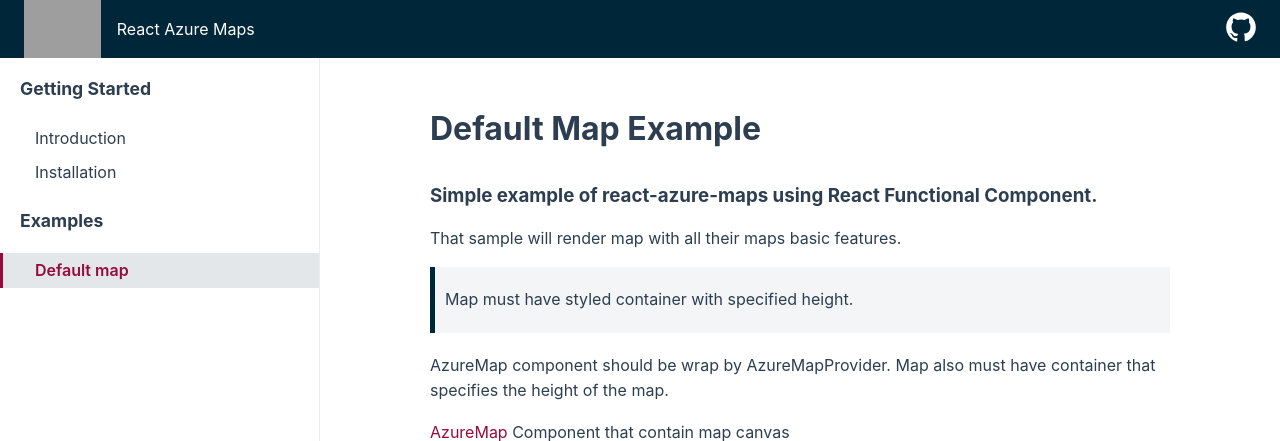
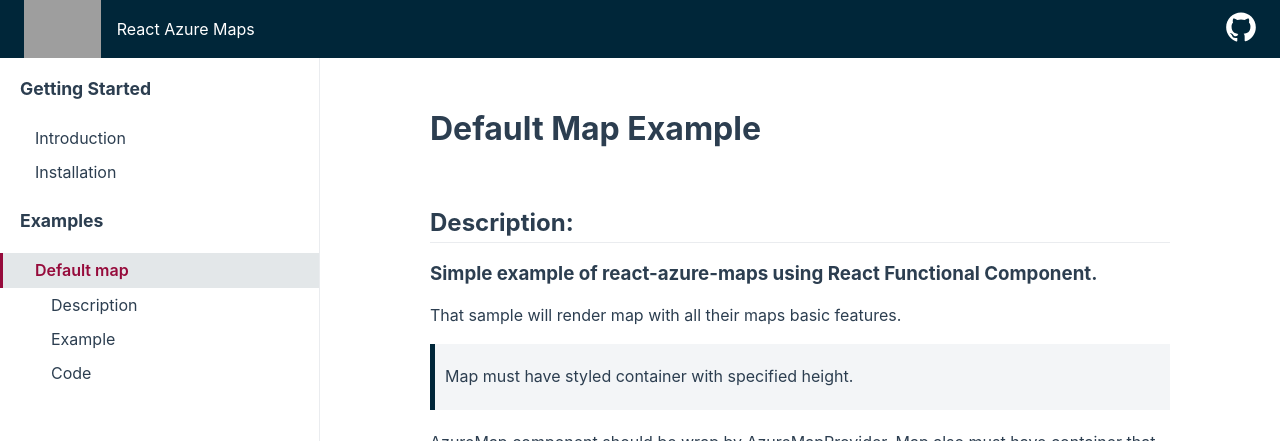
Before and after one commit to WiredSolutions/react-azure-maps-docs, a Next.js app: page /default-map in a window 1280 px wide. Shown: the top 441 px of the page. Built offline with nearby package versions, Linux system fonts and the light colour scheme; grey boxes are pictures that could not be loaded.

Commit message:
fix: touch-ups

```diff
--- a/components/sidebar.js
+++ b/components/sidebar.js
@@ -37,21 +37,22 @@
     group: [
       {
         label: "Default map",
-        url: "/default-map"
+        url: "/default-map",
+        children: [
+          {
+            label: "Description",
+            url: "#description"
+          },
+          {
+            label: "Example",
+            url: "#example"
+          },
+          {
+            label: "Code",
+            url: "#code"
+          }
+        ]
       }
-      // {
-      //   label: "foo",
-      //   url: "/foo"
-      // },
-      // {
-      //   subGroupName: "Layers",
-      //   subGroup: [
-      //     {
-      //       label: "bar",
-      //       url: "#bar"
-      //     }
-      //   ]
-      // }
     ]
   }
 ];
--- a/pages/default-map/index.js
+++ b/pages/default-map/index.js
@@ -13,6 +13,7 @@
             <main className="page">
                 <div className="page__content">
                     <h1>Default Map Example</h1>
+                    <h2 id="description">Description:</h2>
                     <h3>
                         Simple example of react-azure-maps using React Functional Component.
                     </h3>
@@ -69,6 +70,7 @@
                         }} src={defaultMap} />
                     </div>
                     <h2 id="code">Code:</h2>
+                    <a href={'https://github.com/WiredSolutions/react-azure-maps-playground/blob/master/src/examples/DefaultMap.tsx'} > Source Code </a>
                     <pre>
             <code className="language-jsx">
               {`import React from 'react'
```
